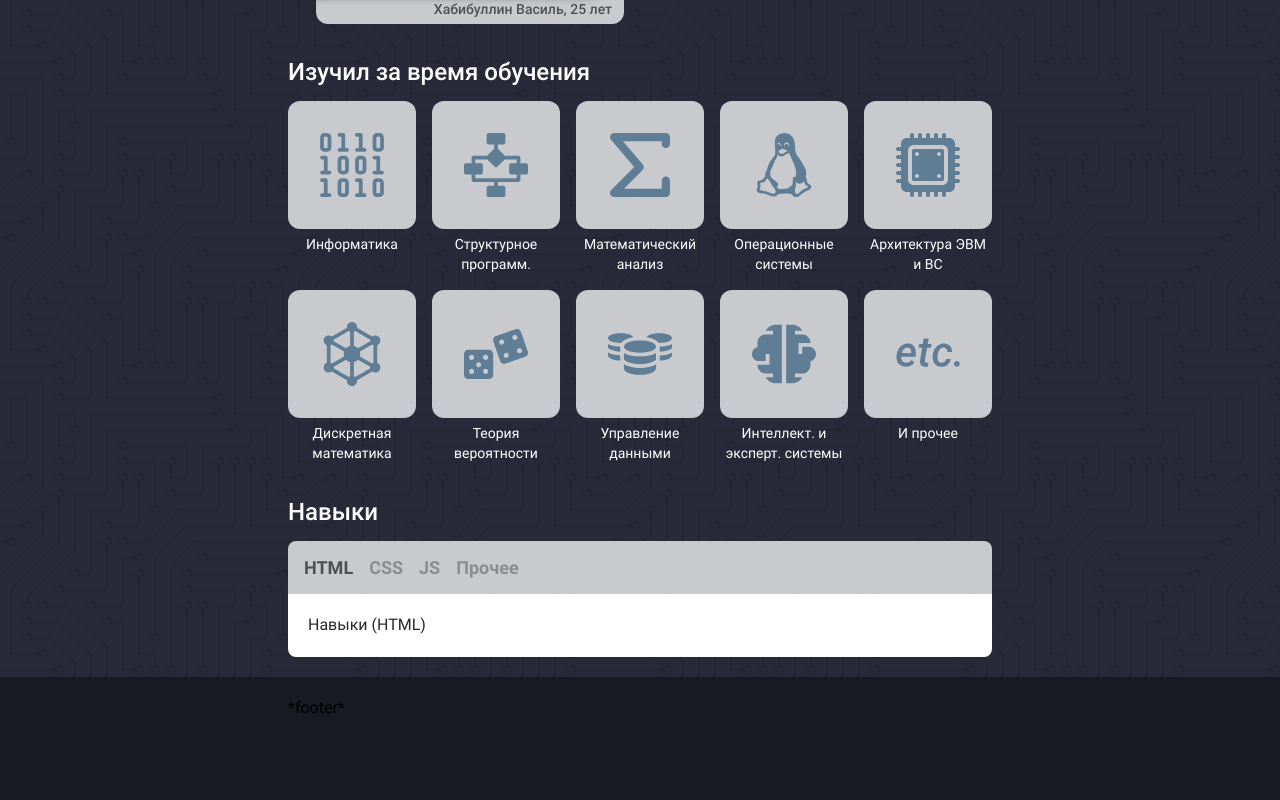
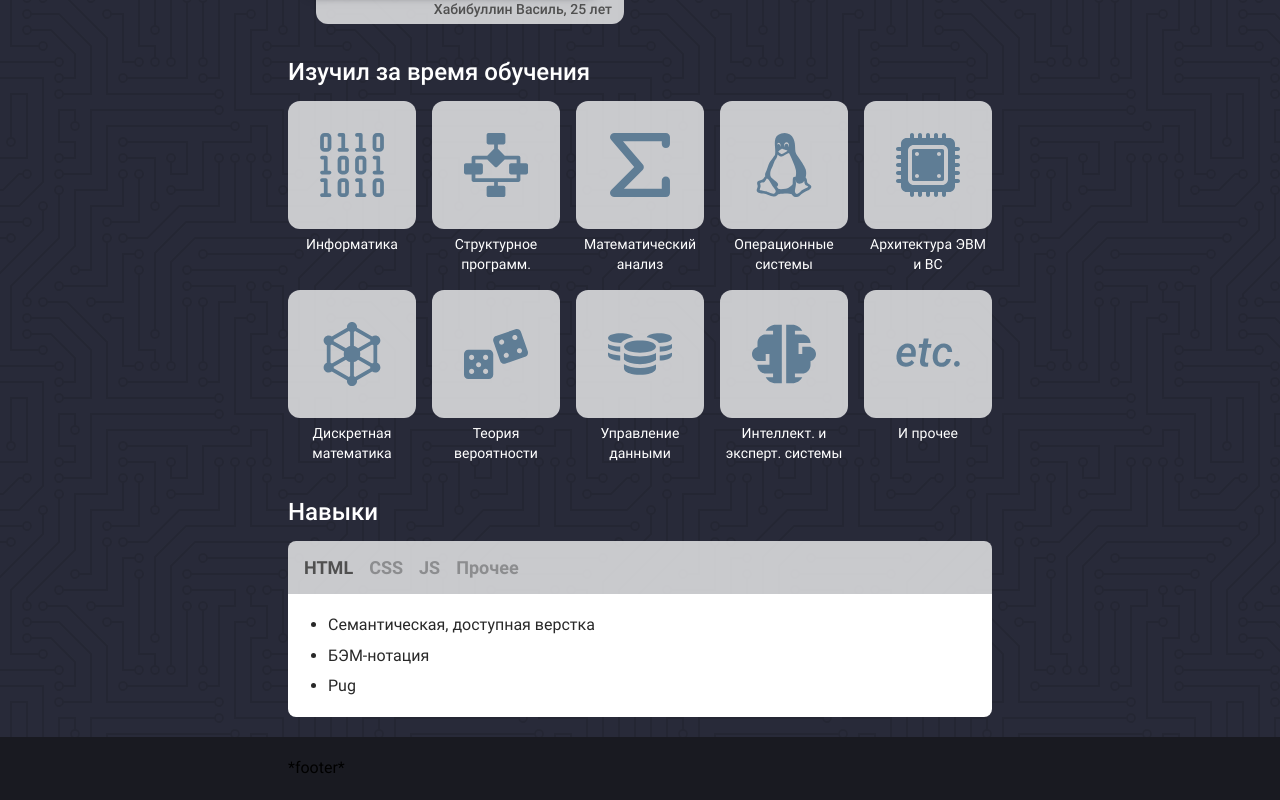
Before and after one commit to GitKhab/gitkhab.com, a Vue app: page / in a window 1280 px wide. Shown: the part 562-1362 px from the top of the page. Before the commit the page ends 1301 px from the top, so only its background shows below. Built offline with nearby package versions, Linux system fonts and the light colour scheme.

Commit message:
Add skill list

```diff
--- a/src/components/Skills.vue
+++ b/src/components/Skills.vue
@@ -3,16 +3,35 @@
     <h1 class="skills__title">Навыки</h1>
     <Tabs>
       <Tab name="HTML" :selected="true">
-        <div>Навыки (HTML)</div>
+        <ul class="skills__list">
+          <li class="skills__list-item">Семантическая, доступная верстка</li>
+          <li class="skills__list-item">БЭМ-нотация</li>
+          <li class="skills__list-item">Pug</li>
+        </ul>
       </Tab>
       <Tab name="CSS">
-        <div>Навыки (CSS)</div>
+        <ul class="skills__list">
+          <li class="skills__list-item">Адаптивный дизайн (Flexbox, Grid, Media queries, etc.)</li>
+          <li class="skills__list-item">Препроцессоры (Sass, Stylus)</li>
+          <li class="skills__list-item">PostCSS</li>
+          <li class="skills__list-item">Bootstrap</li>
+        </ul>
       </Tab>
       <Tab name="JS">
-        <div>Навыки (JS)</div>
+        <ul class="skills__list">
+          <li class="skills__list-item">Ванильный JavaScript (ES5/6)</li>
+          <li class="skills__list-item">Vue (CLI, Router, Vuex)</li>
+          <li class="skills__list-item">Gulp (ленивые таски, инкрементальная сборка)</li>
+          <li class="skills__list-item">npm</li>
+        </ul>
       </Tab>
       <Tab name="Прочее">
-        <div>Прочие навыки</div>
+        <ul class="skills__list">
+          <li class="skills__list-item">Git (Flow)</li>
+          <li class="skills__list-item">VCS (GitHub, GitLab, Bitbucket)</li>
+          <li class="skills__list-item">Опыт работы с языками программирования: PHP, SQL, Python, С#, Prolog, Bash, 1С</li>
+          <li class="skills__list-item">Опыт работы с программным обеспечением: JetBrains IDE (WebStorm, PhpStorm, etc.), Adobe (Photoshop, Illustrator), Figma, ftp-клиенты</li>
+        </ul>
       </Tab>
     </Tabs>
   </section>
@@ -39,4 +58,15 @@
     font-weight: 500;
     color: #fff;
   }
+
+  .skills__list {
+    margin: 0;
+    padding-inline-start: 20px;
+  }
+
+  .skills__list-item {
+    &:not(:last-child) {
+      margin-bottom: 8px;
+    }
+  }
 </style>
```
